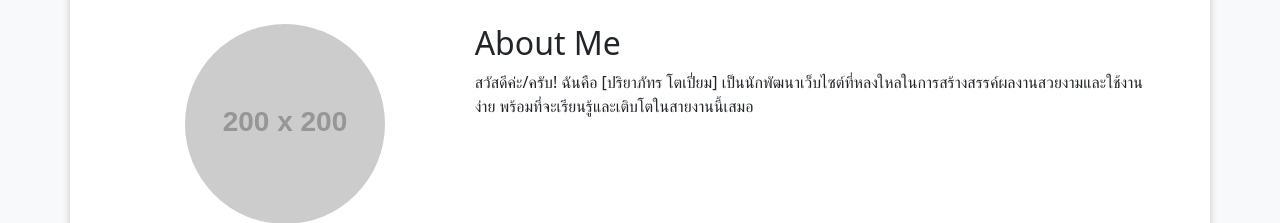
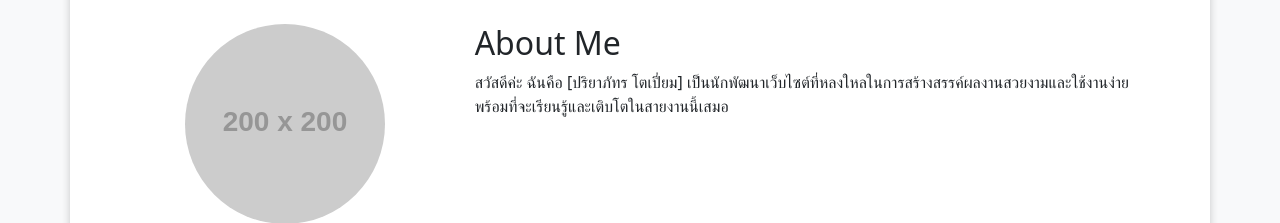
Before and after one commit to 107PariyapatTopium/WEB_HTML, a plain HTML site: page index.html in a window 1280 px wide. Shown: the part 130-353 px from the top of the page. Drawn offline with nearby package versions, Linux system fonts and the light colour scheme; placeholder pictures from the web are drawn by us.

Commit message:
16022568

```diff
--- a/index.html
+++ b/index.html
@@ -79,7 +79,7 @@
             </div>
             <div class="col-md-8">
                 <h2>About Me</h2>
-                <p>สวัสดีค่ะ/ครับ! ฉันคือ [ปริยาภัทร โตเปี่ยม] เป็นนักพัฒนาเว็บไซต์ที่หลงใหลในการสร้างสรรค์ผลงานสวยงามและใช้งานง่าย พร้อมที่จะเรียนรู้และเติบโตในสายงานนี้เสมอ</p>
+                <p>สวัสดีค่ะ ฉันคือ [ปริยาภัทร โตเปี่ยม] เป็นนักพัฒนาเว็บไซต์ที่หลงใหลในการสร้างสรรค์ผลงานสวยงามและใช้งานง่าย พร้อมที่จะเรียนรู้และเติบโตในสายงานนี้เสมอ</p>
             </div>
         </div>
     </section>
```
